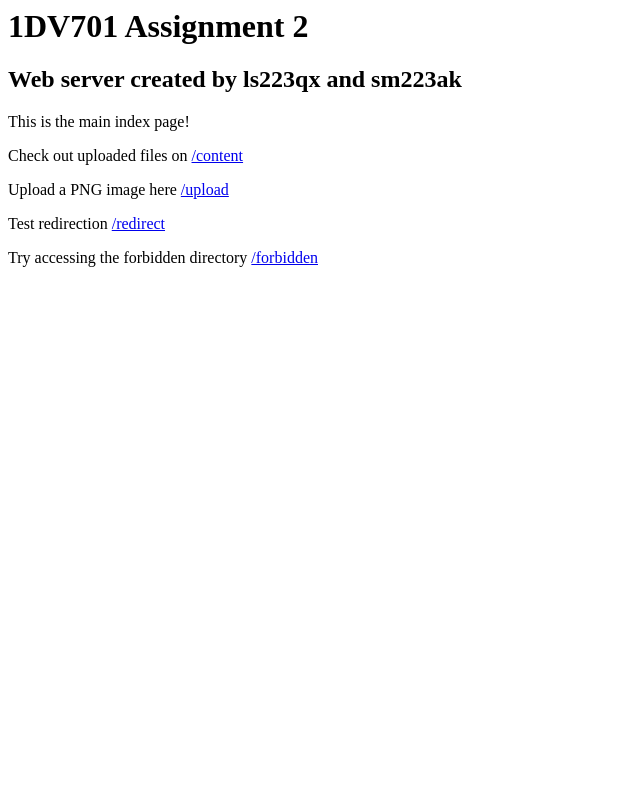
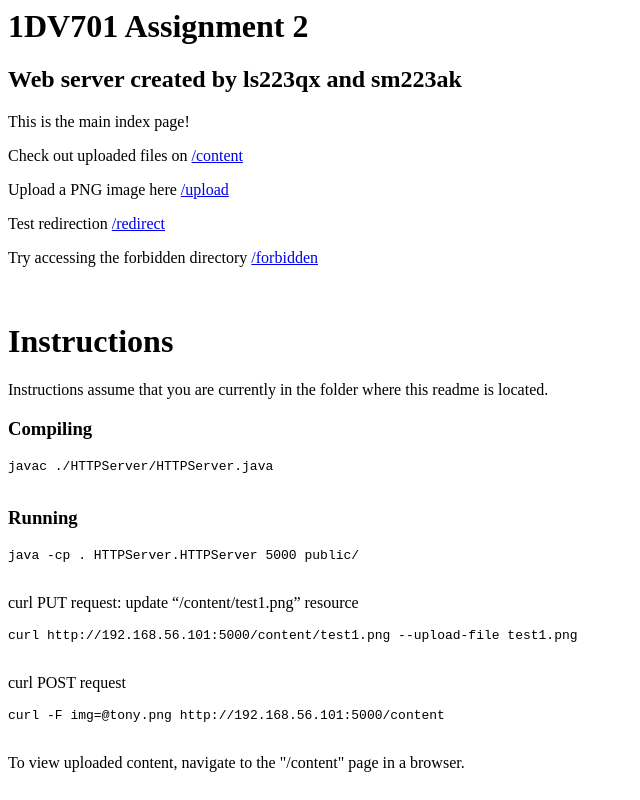
Before and after one commit to Mala9898/1DV701_pset2, a plain HTML site: page HTTP_Server/public/index.html in a window 1280 px wide. Shown: the whole page, without its empty margins (0-640 px from the left). Drawn offline with Linux system fonts and the light colour scheme.

Commit message:
converted README into index page

```diff
--- a/HTTP_Server/public/index.html
+++ b/HTTP_Server/public/index.html
@@ -11,5 +11,20 @@
 	<p>Upload a PNG image here <a href="/upload">/upload</a></p>
 	<p>Test redirection <a href="/redirect">/redirect</a></p>
 	<p>Try accessing the forbidden directory <a href="/forbidden">/forbidden</a></p>
+
+	<br>
+
+	<h1>Instructions</h1>
+	<p>Instructions assume that you are currently in the folder where this readme is located.</p>
+	<h3 id="compiling">Compiling</h3>
+	<pre><code>javac .<span class="hljs-regexp">/HTTPServer/</span>HTTPServer.java
+	</code></pre><h3 id="running">Running</h3>
+		<pre><code>java -cp . HTTPServer<span class="hljs-selector-class">.HTTPServer</span> <span class="hljs-number">5000</span> public/
+	</code></pre><p>curl PUT request: update “/content/test1.png” resource</p>
+		<pre><code>curl http:<span class="hljs-regexp">//</span><span class="hljs-number">192.168</span>.<span class="hljs-number">56.101</span>:<span class="hljs-number">5000</span><span class="hljs-regexp">/content/</span>test1.png --upload-file test1.png
+	</code></pre><p>curl POST request</p>
+		<pre><code>curl -F img=<span class="hljs-meta">@tony</span>.png <span class="hljs-string">http:</span><span class="hljs-comment">//192.168.56.101:5000/content</span>
+	</code></pre><p>To view uploaded content, navigate to the &quot;/content&quot; page in a browser.</p>
+
 </body>
 </html>
```
